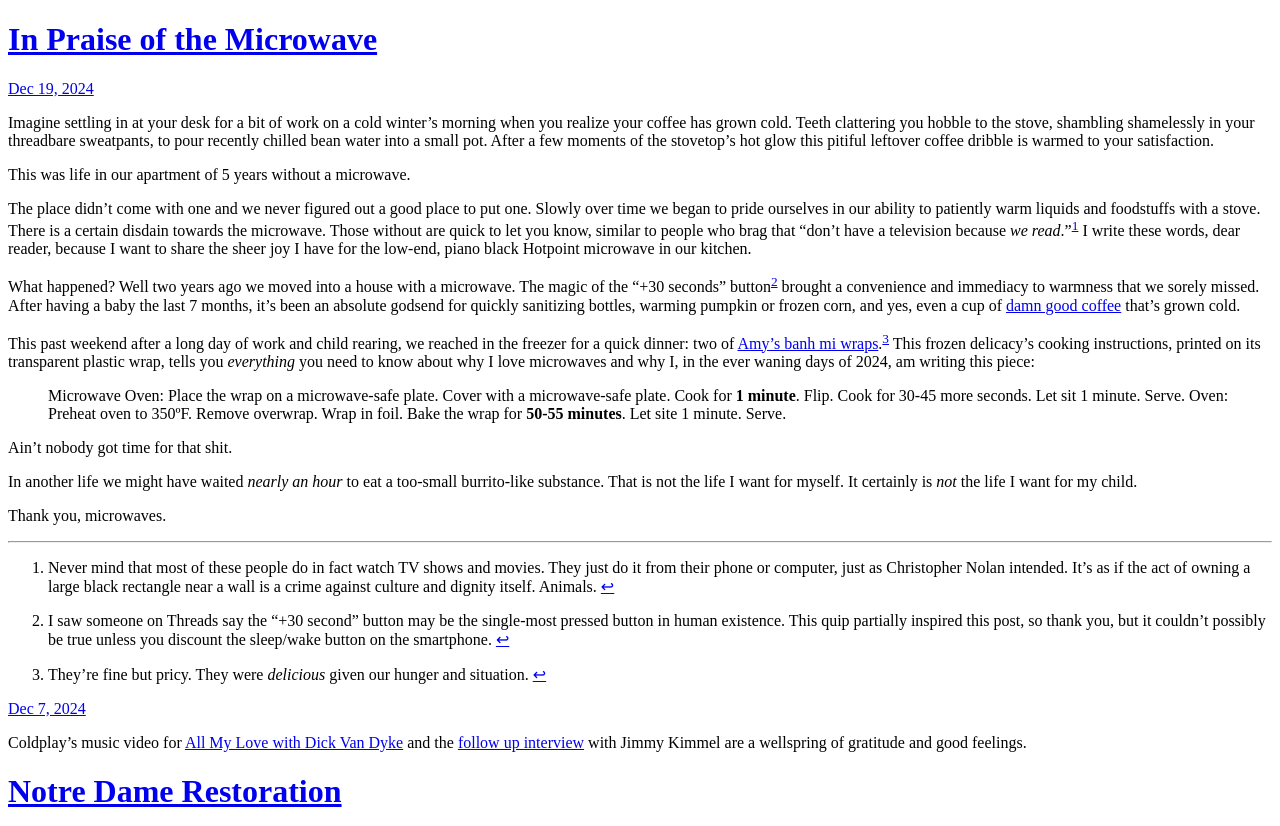
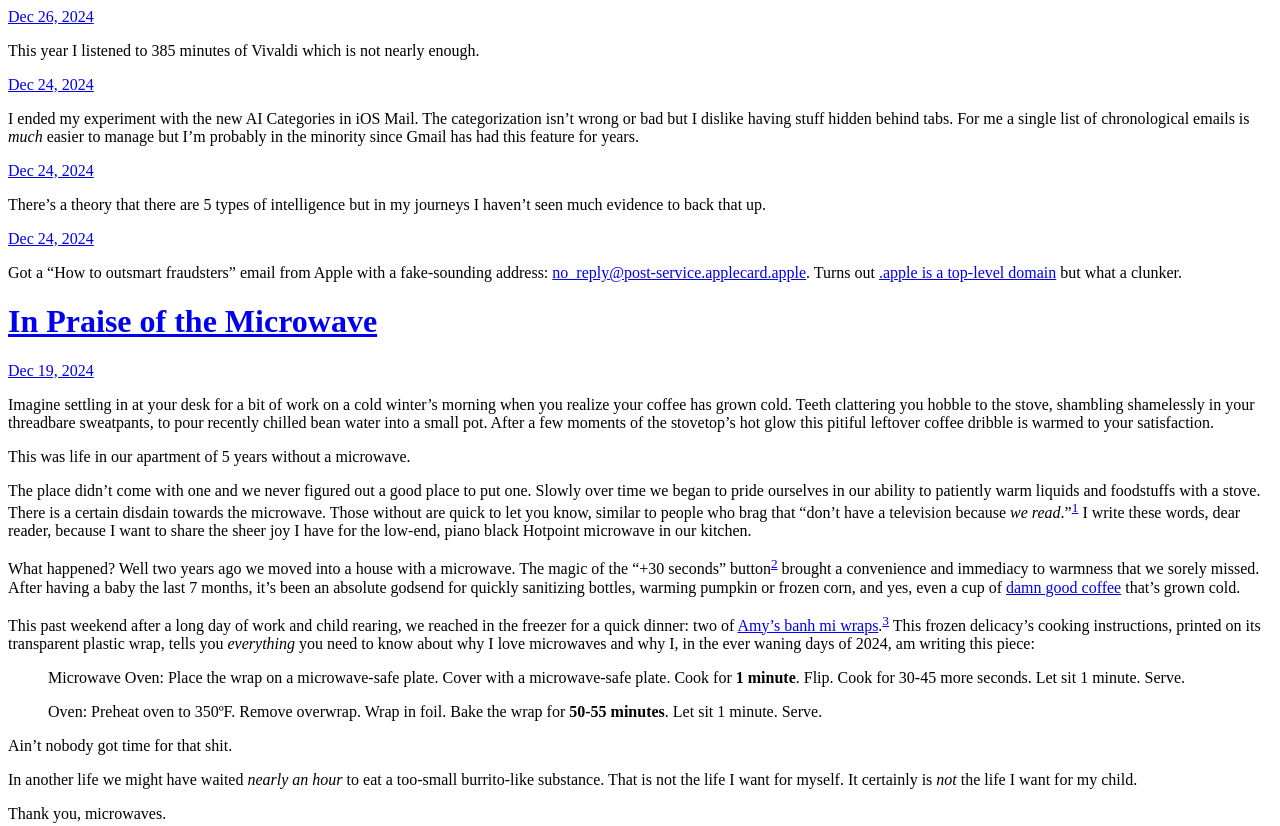
Before and after one commit to AndrewHaglund/micro, a plain HTML site: page index.html in a window 1280 px wide. Shown: the top 826 px of the page. Drawn offline with Linux system fonts and the light colour scheme.

Commit message:
Archiving from Micro.blog.

```diff
--- a/index.html
+++ b/index.html
@@ -21,6 +21,50 @@
 <div class="h-feed">
 
 
+
+	  <div class="h-entry">
+
+
+		<a href="https://haglund.app/2024/12/26/this-year-i-listened-to.html" class="u-url"><time class="dt-published" datetime="2024-12-26 19:12:48 -0600">Dec 26, 2024</time></a>
+
+		<div class="e-content">
+			 <p>This year I listened to 385 minutes of Vivaldi which is not nearly enough.</p>
+
+		</div>
+	  </div>
+
+	  <div class="h-entry">
+
+
+		<a href="https://haglund.app/2024/12/24/i-ended-my-experiment-with.html" class="u-url"><time class="dt-published" datetime="2024-12-24 08:54:01 -0600">Dec 24, 2024</time></a>
+
+		<div class="e-content">
+			 <p>I ended my experiment with the new AI Categories in iOS Mail. The categorization isn’t wrong or bad but I dislike having stuff hidden behind tabs. For me a single list of chronological emails is <em>much</em> easier to manage but I’m probably in the minority since Gmail has had this feature for years.</p>
+
+		</div>
+	  </div>
+
+	  <div class="h-entry">
+
+
+		<a href="https://haglund.app/2024/12/24/theres-a-theory-that-there.html" class="u-url"><time class="dt-published" datetime="2024-12-24 08:44:25 -0600">Dec 24, 2024</time></a>
+
+		<div class="e-content">
+			 <p>There’s a theory that there are 5 types of intelligence but in my journeys I haven’t seen much evidence to back that up.</p>
+
+		</div>
+	  </div>
+
+	  <div class="h-entry">
+
+
+		<a href="https://haglund.app/2024/12/24/got-a-how-to-outsmart.html" class="u-url"><time class="dt-published" datetime="2024-12-24 08:32:26 -0600">Dec 24, 2024</time></a>
+
+		<div class="e-content">
+			 <p>Got a “How to outsmart fraudsters” email from Apple with a fake-sounding address: <a href="mailto:no_reply@post-service.applecard.apple">no_reply@post-service.applecard.apple</a>. Turns out <a href="https://www.apple.com/legal/intellectual-property/tld/registration-policy/">.apple is a top-level domain</a> but what a clunker.</p>
+
+		</div>
+	  </div>
 
 	  <div class="h-entry">
 
@@ -36,8 +80,10 @@
 <p>What happened? Well two years ago we moved into a house with a microwave. The magic of the “+30 seconds” button<sup id="fnref:2"><a href="#fn:2" class="footnote-ref" role="doc-noteref">2</a></sup> brought a convenience and immediacy to warmness that we sorely missed. After having a baby the last 7 months, it’s been an absolute godsend for quickly sanitizing bottles, warming pumpkin or frozen corn, and yes, even a cup of <a href="https://media1.tenor.com/m/6Smdek4g_mcAAAAd/bebendo-caf%C3%A9-tomando-caf%C3%A9.gif">damn good coffee</a> that’s grown cold.</p>
 <p>This past weekend after a long day of work and child rearing, we reached in the freezer for a quick dinner: two of <a href="https://www.amys.com/our-foods/vietnamese-banh-mi-wrap">Amy’s banh mi wraps</a>.<sup id="fnref:3"><a href="#fn:3" class="footnote-ref" role="doc-noteref">3</a></sup> This frozen delicacy’s cooking instructions, printed on its transparent plastic wrap, tells you <em>everything</em> you need to know about why I love microwaves and why I, in the ever waning days of 2024, am writing this piece:</p>
 <blockquote>
-<p>Microwave Oven: Place the wrap on a microwave-safe plate. Cover with a microwave-safe plate. Cook for <strong>1 minute</strong>. Flip. Cook for 30-45 more seconds. Let sit 1 minute. Serve.
-Oven: Preheat oven to 350ºF. Remove overwrap. Wrap in foil. Bake the wrap for <strong>50-55 minutes</strong>. Let site 1 minute. Serve.</p>
+<p>Microwave Oven: Place the wrap on a microwave-safe plate. Cover with a microwave-safe plate. Cook for <strong>1 minute</strong>. Flip. Cook for 30-45 more seconds. Let sit 1 minute. Serve.</p>
+</blockquote>
+<blockquote>
+<p>Oven: Preheat oven to 350ºF. Remove overwrap. Wrap in foil. Bake the wrap for <strong>50-55 minutes</strong>. Let sit 1 minute. Serve.</p>
 </blockquote>
 <p>Ain’t nobody got time for that shit.</p>
 <p>In another life we might have waited <em>nearly an hour</em> to eat a too-small burrito-like substance. That is not the life I want for myself. It certainly is <em>not</em> the life I want for my child.</p>
```
